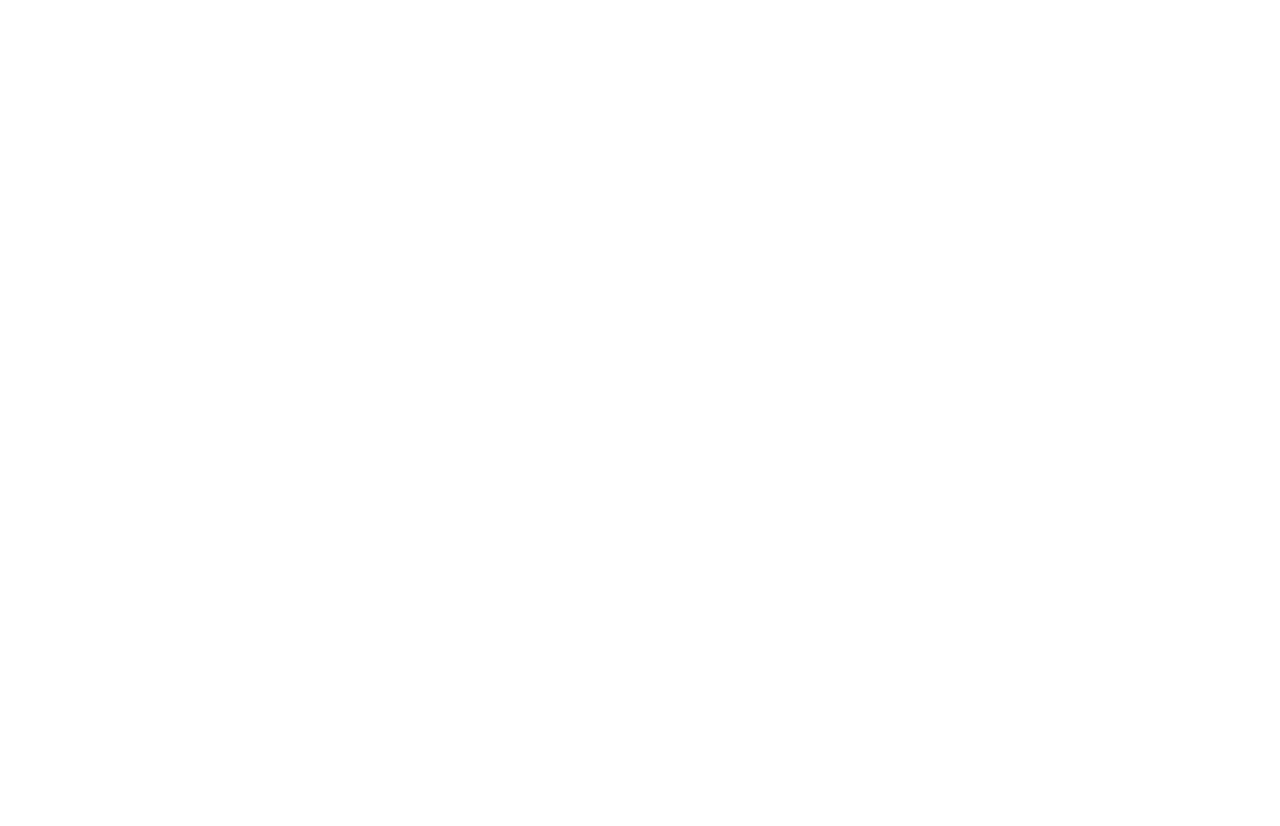
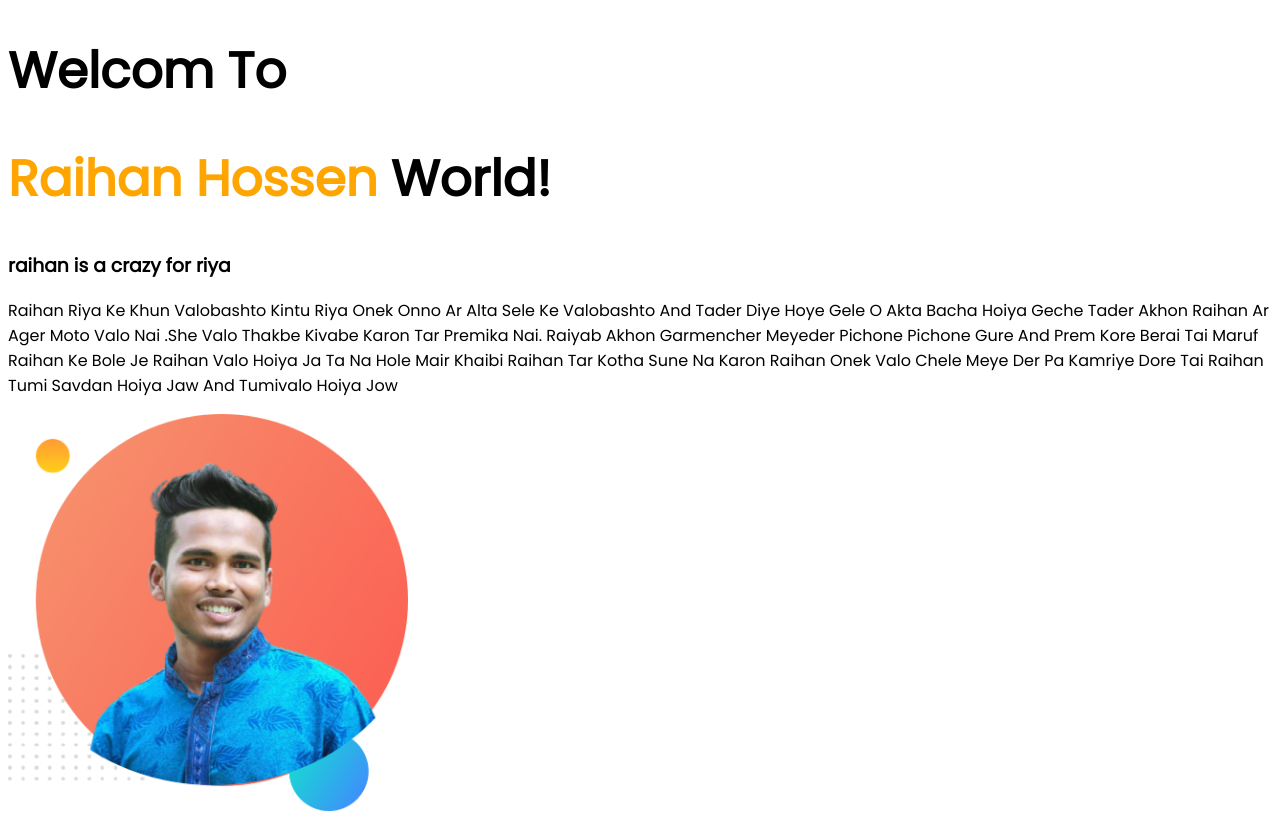
Before and after one commit to MD-RaihanHossen/developer-portfolio, a plain HTML site: page index.html in a window 1280 px wide. Before the commit the page ends 800 px from the top, so only its background shows below. Drawn offline with Linux system fonts and the light colour scheme; a web font is replaced by a local one.

Commit message:
first-commit

```diff
--- a/index.html
+++ b/index.html
@@ -8,6 +8,13 @@
     <link rel="stylesheet" href="style.css">
 </head>
 <body>
-
+    <h1>Welcom To</h1>
+    <h1>
+       <span>Raihan Hossen</span>  World!</h1>
+       <h3>raihan is a crazy for riya </h3>
+       <p class="font"> raihan riya ke khun valobashto kintu riya onek onno ar alta sele ke valobashto and tader diye hoye gele o akta bacha hoiya geche tader akhon raihan ar ager moto valo nai .she valo thakbe kivabe karon tar premika nai. raiyab akhon garmencher meyeder pichone pichone gure and prem kore berai tai maruf raihan ke bole je raihan valo hoiya ja ta na hole mair khaibi raihan tar
+           kotha sune na karon raihan onek valo chele meye der pa kamriye dore tai raihan tumi savdan hoiya jaw and tumivalo hoiya jow
+       </p>
+       <img class="new-photo" src="images/raihan11.png" alt="raihan11">
 </body>
 </html>
--- a/style.css
+++ b/style.css
@@ -0,0 +1,18 @@
+@import url('https://fonts.googleapis.com/css2?family=Corinthia&family=Poppins&display=swap');
+body{
+    font-family: 'Poppins', sans-serif;
+}
+h1{
+    font-size: 50px;
+}
+span{
+    color: orange;
+}
+.font{
+    text-transform: capitalize;
+}
+.new-photo{
+    width: 400px;
+    height: auto;
+    float: ;
+}
```
Also changed, not shown: images/dream-bg.png (added), images/exp-bg.png (added), images/jhankar.png (added), images/jhankar2.png (added), images/my-bg.png (added), images/my-bg2.png (added), images/raihan1-removebg-preview.png (added), images/raihan11.png (added), images/raihan2.png (added), images/raihan7-removebg-preview.png (added), images/top-banner.png (added), showOff/raihan1.jpg (added), showOff/raihan2.jpg (added), showOff/raihan4.JPG (added), 2 more files, 2 other files.
